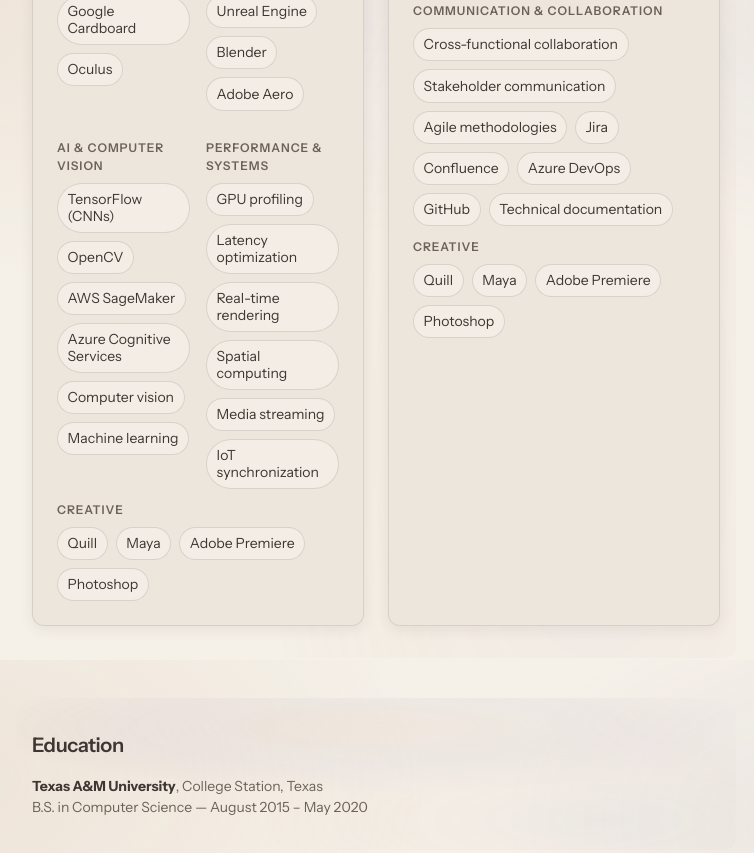
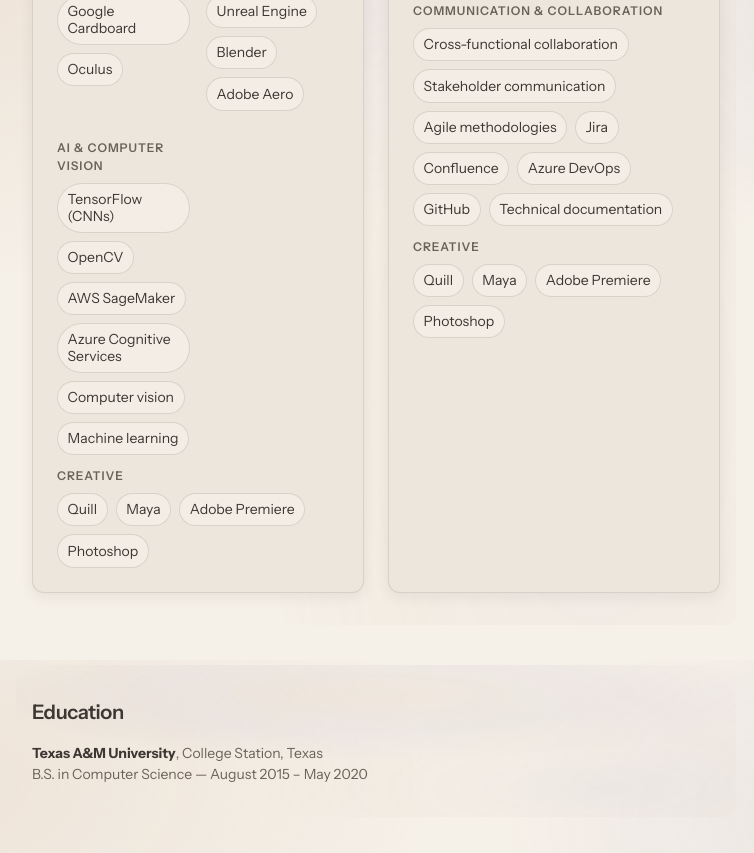
Before and after one commit to esther-joseph/esther-joseph-portfolio-website, a React (Vite) app: page / in a window 1280 px wide. Shown: the part 4940-5793 px from the top of the page, without its empty margins (264-1018 px from the left). Built offline with nearby package versions, Linux system fonts and the light colour scheme.

Commit message:
update cards

```diff
--- a/src/pages/HomePage.tsx
+++ b/src/pages/HomePage.tsx
@@ -36,9 +36,7 @@
     return {
       platforms: take(["HoloLens", "Oculus", "Google Cardboard"]),
       enginesTools: take(["Unity", "Unreal Engine", "Blender", "Adobe Aero"]),
-      performance: take(["GPU profiling", "Latency optimization", "Real-time rendering"]),
       aiCv: take(["OpenCV", "TensorFlow (CNNs)", "AWS SageMaker", "Azure Cognitive Services", "Computer vision", "Machine learning"]),
-      systems: take(["Media streaming", "IoT synchronization", "Spatial computing"]),
       creative: list.filter((s) =>
         ["Quill", "Maya", "Adobe Premiere", "Photoshop"].includes(s),
       ),
@@ -300,16 +298,6 @@
                   ))}
                 </ul>
               </div>
-              <div>
-                <h4 className={styles.skillsSubcategory}>Performance & systems</h4>
-                <ul className={styles.skillsChips}>
-                  {[...xr.performance, ...xr.systems].map((s) => (
-                    <li key={`xr-perf-${s}`} className={styles.skillChip}>
-                      {s}
-                    </li>
-                  ))}
-                </ul>
-              </div>
             </div>
             <h4 className={styles.skillsSubcategory}>Creative</h4>
             <ul className={styles.skillsChips}>
```
